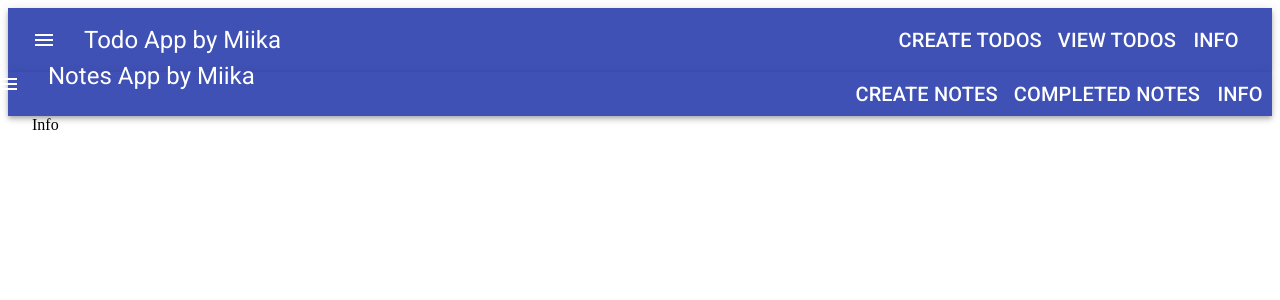
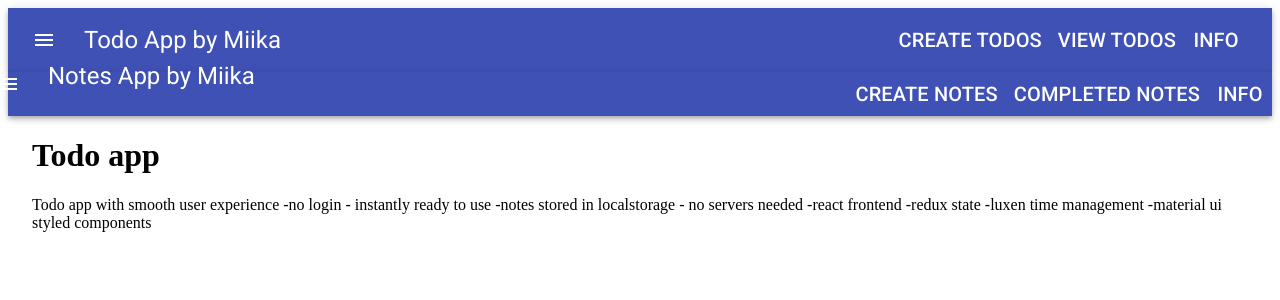
Before and after one commit to harmamiika/notes, a React (Create React App) app: page /info in a window 1280 px wide. Shown: the top 300 px of the page. Built offline with nearby package versions, Linux system fonts and the light colour scheme.

Commit message:
added info

```diff
--- a/package.json
+++ b/package.json
@@ -9,6 +9,7 @@
     "@testing-library/jest-dom": "^5.14.1",
     "@testing-library/react": "^11.2.7",
     "@testing-library/user-event": "^12.8.3",
+    "luxon": "^2.0.1",
     "react": "^17.0.2",
     "react-dom": "^17.0.2",
     "react-redux": "^7.2.4",
--- a/src/components/AddNote.js
+++ b/src/components/AddNote.js
@@ -26,6 +26,7 @@ const AddNote = () => {
 
     return (
         <form onSubmit={onFormSubmit}>
+            <h1>Create todo</h1>
             <TextField
                 onKeyPress={(ev) => {
                     if (ev.key === 'Enter') {
--- a/src/components/Info.js
+++ b/src/components/Info.js
@@ -3,7 +3,17 @@ import React from 'react'
 const Info = () => {
     return (
         <div>
-            Info
+            <h1>Todo app</h1>
+            <p>
+                Todo app with smooth user experience
+                -no login - instantly ready to use
+                -notes stored in localstorage - no servers needed
+
+                -react frontend
+                -redux state
+                -luxen time management
+                -material ui styled components
+            </p>
         </div>
     )
 }
```
Also changed, not shown: 1 other file (tests, documents, lock files or other folders).
